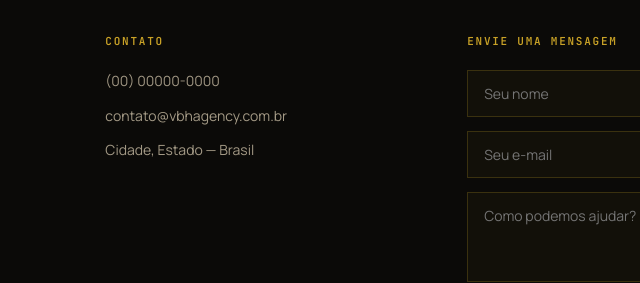
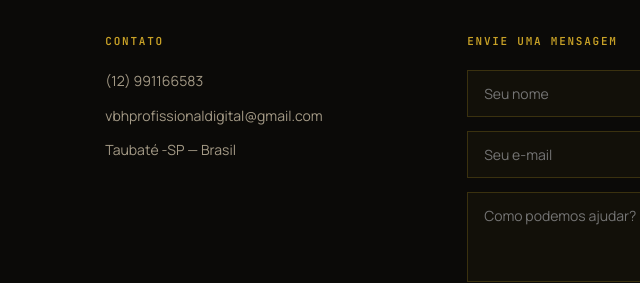
Before and after one commit to juninhoveloso85-netizen/VBH-Profissional-Digital-Agency, a plain HTML site: page index.html in a window 1280 px wide. Shown: the part 5575-5858 px from the top of the page, 429-1069 px from the left. Drawn offline with nearby package versions, Linux system fonts and the light colour scheme; a web font is replaced by a local one.

Commit message:
Update index.html

```diff
--- a/index.html
+++ b/index.html
@@ -884,9 +884,9 @@ footer{
       <div class="footer-col">
         <h4>Contato</h4>
         <!-- EDITAR: telefone, e-mail e endereço -->
-        <a href="tel:+5500000000000">(00) 00000-0000</a>
-        <a href="mailto:contato@vbhagency.com.br">contato@vbhagency.com.br</a>
-        <p>Cidade, Estado — Brasil</p>
+        <a href="tel:+55(12) 991166583">(12) 991166583</a>
+        <a href="mailto:vbhprofissionaldigital@gmail.com">vbhprofissionaldigital@gmail.com</a>
+        <p>Taubaté -SP — Brasil</p>
       </div>
       <div class="footer-col">
         <h4>Envie uma mensagem</h4>
@@ -907,7 +907,7 @@ footer{
 </footer>
 
 <!-- EDITAR: número de WhatsApp -->
-<a class="wa-float" href="https://wa.me/5500000000000" target="_blank" rel="noopener" aria-label="Falar no WhatsApp">
+<a class="wa-float" href="https://wa.me/5512991166583"  target="_blank" rel="noopener" aria-label="Falar no WhatsApp">
   <svg viewBox="0 0 24 24" fill="none" stroke="currentColor" stroke-width="1.8"><path d="M12 3a9 9 0 0 0-7.8 13.5L3 21l4.7-1.2A9 9 0 1 0 12 3Z"/><path d="M8.5 8.8c-.3.6-.3 1.4 0 2.4.6 2 2.6 4 4.6 4.6 1 .3 1.8.3 2.4 0l.6-1.1-1.8-1-.6.6c-.9-.3-2-1.4-2.3-2.3l.6-.6-1-1.8-1.1.2Z" fill="currentColor" stroke="none"/></svg>
 </a>
 
```
